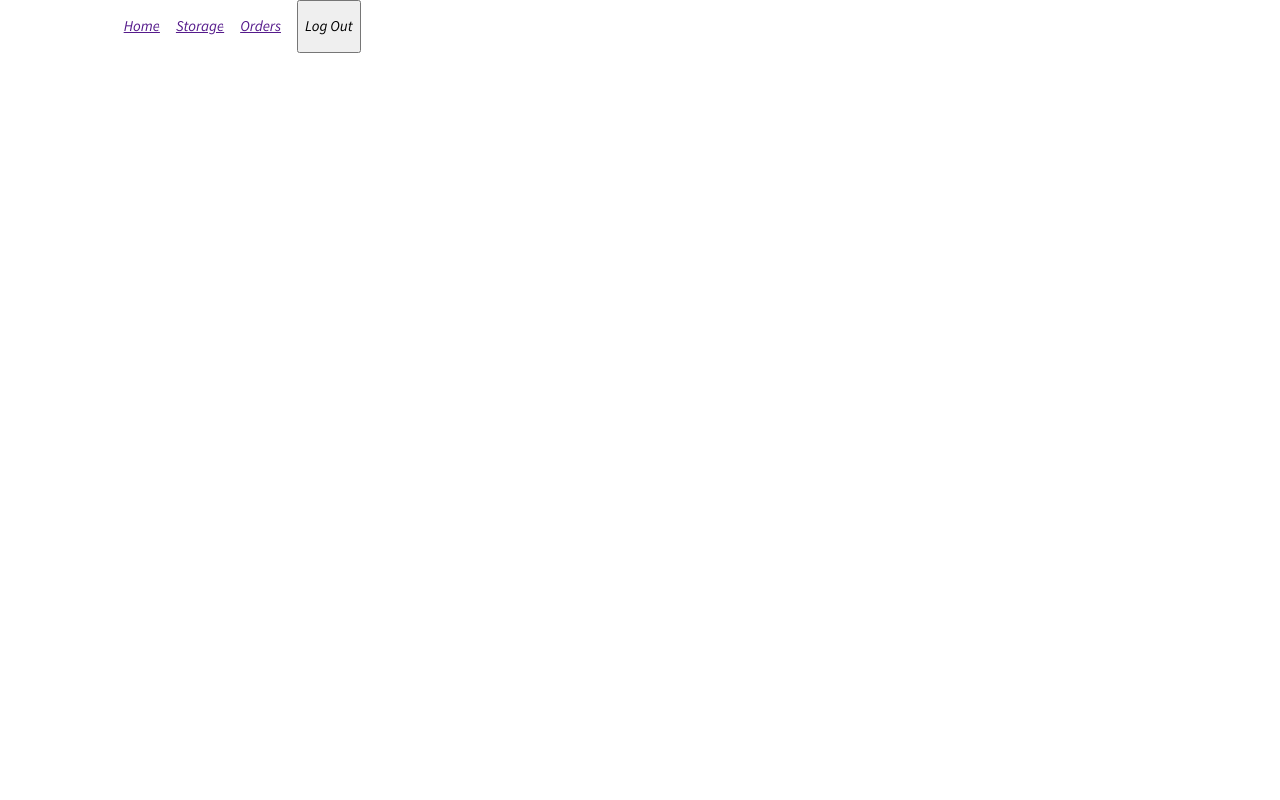
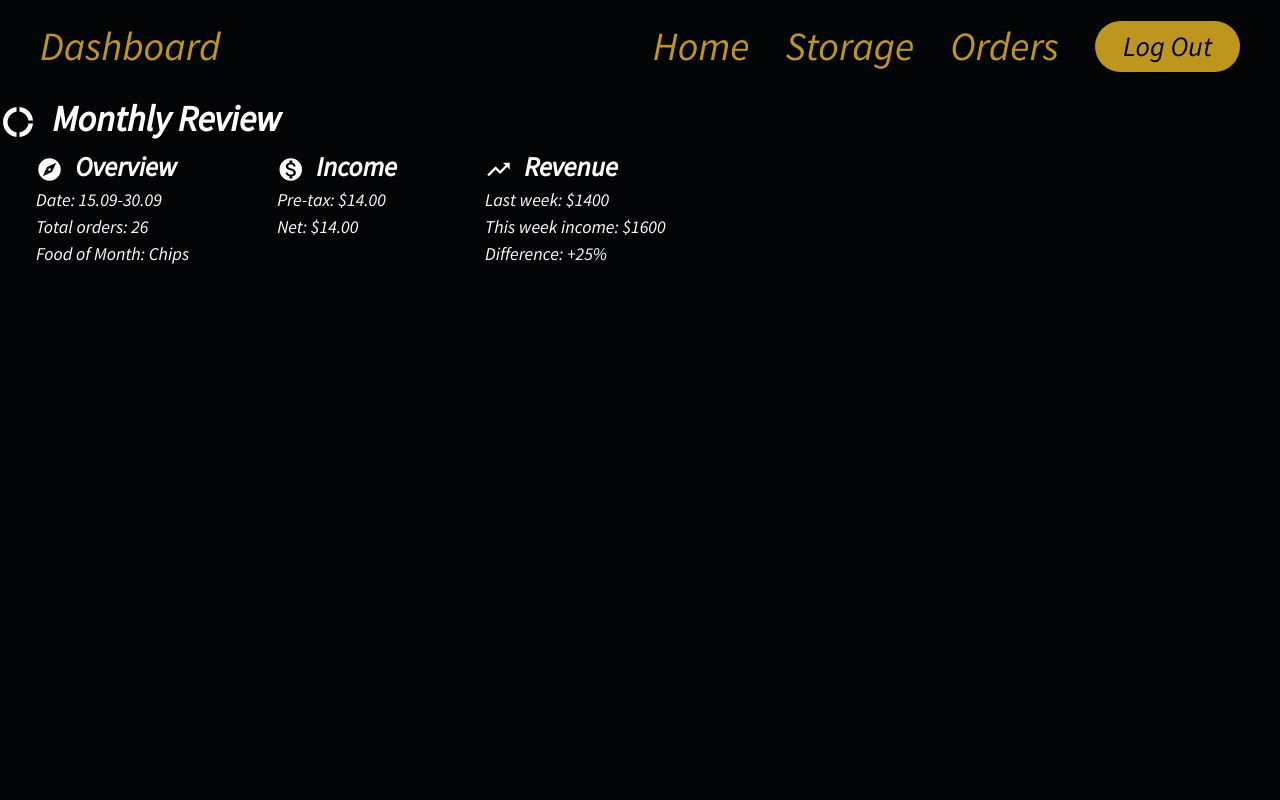
Before and after one commit to MintMissy/Restaurant, a PHP site: page /sample.html in a window 1280 px wide. Run offline with PHP 8.4, Linux system fonts and the light colour scheme.

Commit message:
Code header structure and 70% styles

```diff
--- /dev/null
+++ b/css/_dashboard.scss
@@ -0,0 +1,22 @@
+.dashboard {
+  background: var(--clr-dark);
+}
+
+.nav {
+  justify-content: space-between;
+  align-items: center;
+  padding: 0.5em 1em;
+}
+
+.nav-right {
+  --gap: 0;
+  --flow-space: 2.25rem;
+  align-items: center;
+}
+
+.nav-right__links {
+  --gap: 0;
+  --flow-space: 2.25rem;
+  margin: 0;
+  list-style: none;
+}
--- a/css/main.css
+++ b/css/main.css
@@ -11,11 +11,10 @@
   --clr-white--shade: hsl(0, 0%, 92%);
   --clr-error: hsl(4, 100%, 48%);
   --clr-warning: hsl(41, 100%, 50%);
-  --fs-800: 3.5rem;
-  --fs-700: 1.5rem;
-  --fs-600: 1rem;
-  --fs-500: 1rem;
-  --fs-400: 0.9375rem;
+  --fs-700: 2.5rem;
+  --fs-600: 2rem;
+  --fs-500: 1.75rem;
+  --fs-400: 1.125rem;
   --fs-300: 1rem;
   --fs-200: 0.875rem;
   --ff-roboto: 'Roboto', sans-serif;
@@ -60,12 +59,12 @@ html:focus-within {
 
 /* Set core body defaults */
 body {
+  min-height: 100vh;
   font-family: var(--ff-sans);
   font-size: var(--fs-400);
+  line-height: 1.5;
   color: var(--clr-white);
-  min-height: 100vh;
   text-rendering: optimizeSpeed;
-  line-height: 1.5;
 }
 
 /* A elements that don't have a class get default styles */
@@ -76,8 +75,8 @@ a:not([class]) {
 /* Make images easier to work with */
 img,
 picture {
+  display: block;
   max-width: 100%;
-  display: block;
 }
 
 /* Inherit fonts for inputs and buttons */
@@ -88,6 +87,11 @@ select {
   font: inherit;
 }
 
+a {
+  text-decoration: none;
+  color: unset;
+}
+
 /* Remove all animations, transitions and smooth scroll for people that prefer not to see them */
 @media (prefers-reduced-motion: reduce) {
   html:focus-within {
@@ -96,13 +100,13 @@ select {
   *,
   *::before,
   *::after {
+    scroll-behavior: auto !important;
+    -webkit-transition-duration: 0.01ms !important;
+            transition-duration: 0.01ms !important;
     -webkit-animation-duration: 0.01ms !important;
             animation-duration: 0.01ms !important;
     -webkit-animation-iteration-count: 1 !important;
             animation-iteration-count: 1 !important;
-    -webkit-transition-duration: 0.01ms !important;
-            transition-duration: 0.01ms !important;
-    scroll-behavior: auto !important;
   }
 }
 
@@ -114,12 +118,6 @@ select {
   display: -ms-flexbox;
   display: flex;
   gap: var(--gap, 1rem);
-}
-
-.vertical-center {
-  -webkit-box-align: center;
-      -ms-flex-align: center;
-          align-items: center;
 }
 
 .grid {
@@ -135,6 +133,10 @@ select {
 
 .flow--space--small {
   --flow-space: .75rem;
+}
+
+.flow--horizontal > *:where(:not(:first-child)) {
+  margin-left: var(--flow-space, 1rem);
 }
 
 .container {
@@ -246,6 +248,60 @@ select {
 }
 
 /* ======================== */
+/*       Google Icons       */
+/* ======================== */
+.material-icons {
+  vertical-align: middle;
+  font-size: inherit;
+}
+
+h1 > .material-icons,
+h2 > .material-icons {
+  margin-right: 0.25em;
+}
+
+p > .material-icons {
+  margin-right: 1em;
+}
+
+/* ======================== */
 /*        Components        */
 /* ======================== */
+.btn {
+  border: none;
+  border-radius: 1em;
+  padding: 0.35em 1em;
+}
+
+/* ======================== */
+/*         Imports          */
+/* ======================== */
+.dashboard {
+  background: var(--clr-dark);
+}
+
+.nav {
+  -webkit-box-pack: justify;
+      -ms-flex-pack: justify;
+          justify-content: space-between;
+  -webkit-box-align: center;
+      -ms-flex-align: center;
+          align-items: center;
+  padding: 0.5em 1em;
+}
+
+.nav-right {
+  --gap: 0;
+  --flow-space: 2.25rem;
+  -webkit-box-align: center;
+      -ms-flex-align: center;
+          align-items: center;
+}
+
+.nav-right__links {
+  --gap: 0;
+  --flow-space: 2.25rem;
+  margin: 0;
+  list-style: none;
+}
 /*# sourceMappingURL=main.css.map */
--- a/css/main.scss
+++ b/css/main.scss
@@ -16,11 +16,10 @@
 
 
   // Font sizes
-  --fs-800: 3.5rem;
-  --fs-700: 1.5rem;
-  --fs-600: 1rem;
-  --fs-500: 1rem;
-  --fs-400: 0.9375rem;
+  --fs-700: 2.5rem;
+  --fs-600: 2rem;
+  --fs-500: 1.75rem;
+  --fs-400: 1.125rem;
   --fs-300: 1rem;
   --fs-200: 0.875rem;
 
@@ -67,12 +66,12 @@ html:focus-within {
 
 /* Set core body defaults */
 body {
+  min-height: 100vh;
   font-family: var(--ff-sans);
   font-size: var(--fs-400);
+  line-height: 1.5;
   color: var(--clr-white);
-  min-height: 100vh;
   text-rendering: optimizeSpeed;
-  line-height: 1.5;
 }
 
 /* A elements that don't have a class get default styles */
@@ -83,8 +82,8 @@ a:not([class]) {
 /* Make images easier to work with */
 img,
 picture {
+  display: block;
   max-width: 100%;
-  display: block;
 }
 
 /* Inherit fonts for inputs and buttons */
@@ -93,6 +92,11 @@ button,
 textarea,
 select {
   font: inherit;
+}
+
+a {
+  text-decoration: none;
+  color: unset;
 }
 
 /* Remove all animations, transitions and smooth scroll for people that prefer not to see them */
@@ -104,10 +108,10 @@ select {
   *,
   *::before,
   *::after {
+    scroll-behavior: auto !important;
+    transition-duration: 0.01ms !important;
     animation-duration: 0.01ms !important;
     animation-iteration-count: 1 !important;
-    transition-duration: 0.01ms !important;
-    scroll-behavior: auto !important;
   }
 }
 
@@ -119,16 +123,12 @@ select {
 // Display classes
 .flex {
   display: flex;
-  gap: var(--gap, 1rem)
-}
-
-.vertical-center {
-  align-items: center;
+  gap: var(--gap, 1rem);
 }
 
 .grid {
   display: flex;
-  gap: var(--gap, 1rem)
+  gap: var(--gap, 1rem);
 }
 
 .flow>*:where(:not(:first-child)) {
@@ -137,6 +137,10 @@ select {
 
 .flow--space--small {
   --flow-space: .75rem;
+}
+
+.flow--horizontal>*:where(:not(:first-child)) {
+  margin-left: var(--flow-space, 1rem);
 }
 
 .container {
@@ -250,6 +254,24 @@ select {
 }
 
 /* ======================== */
+/*       Google Icons       */
+/* ======================== */
+
+.material-icons {
+  vertical-align: middle;
+  font-size: inherit;
+}
+
+h1>.material-icons,
+h2>.material-icons {
+  margin-right: 0.25em;
+}
+
+p>.material-icons {
+  margin-right: 1em;
+}
+
+/* ======================== */
 /*        Components        */
 /* ======================== */
 
@@ -257,8 +279,15 @@ select {
 
 .primary-navigation {}
 
-.btn {}
-
-.icon {}
+.btn {
+  border: none;
+  border-radius: 1em;
+  padding: 0.35em 1em;
+}
 
 .card {}
+
+/* ======================== */
+/*         Imports          */
+/* ======================== */
+@import "_dashboard.scss";
--- a/sample.html
+++ b/sample.html
@@ -4,28 +4,81 @@
     <meta charset="UTF-8" />
     <meta http-equiv="X-UA-Compatible" content="IE=edge" />
     <meta name="viewport" content="width=device-width, initial-scale=1.0" />
-    <title>Document</title>
+    <title>Dashboard - Restaurant</title>
+    <link
+      href="https://fonts.googleapis.com/icon?family=Material+Icons"
+      rel="stylesheet"
+    />
     <link rel="stylesheet" href="css/main.css" />
   </head>
-  <body>
+  <body class="dashboard">
+    <!-- Navigation -->
     <header class="primary-header">
-      <nav class="nav flex">
-        <div class="nav__current-page">Dashboard</div>
-        <ul class="nav__list flex">
-          <li class="nav-item capitalize"><a href="">home</a></li>
-          <li class="nav-item capitalize"><a href="">storage</a></li>
-          <li class="nav-item capitalize"><a href="">orders</a></li>
-        </ul>
-        <button class="log-out capitalize">log out</button>
+      <nav class="nav flex fs-700 text-primary">
+        <div class="nav-current-page">Dashboard</div>
+        <div class="nav-right flex flow--horizontal">
+          <ul class="nav-right__links flex flow--horizontal">
+            <li class="nav-item capitalize"><a href="">home</a></li>
+            <li class="nav-item capitalize"><a href="">storage</a></li>
+            <li class="nav-item capitalize"><a href="">orders</a></li>
+          </ul>
+          <a href="">
+            <button class="log-out btn bg-primary fs-500 capitalize">
+              log out
+            </button>
+          </a>
+        </div>
       </nav>
     </header>
+
     <main>
       <div class="grid grid-container--dashboard">
-        <div class="card card--review"></div>
+        <!-- Review Card -->
+        <div class="card card--review">
+          <h1>
+            <i class="material-icons">donut_large</i>
+            Monthly Review
+          </h1>
+          <div class="review-content flex">
+            <div class="container">
+              <h2>
+                <i class="material-icons">explore</i>
+                Overview
+              </h2>
+              <p>Date: <span>15.09-30.09 </span></p>
+              <p>Total orders: <span>26</span></p>
+              <p>Food of Month: <span>Chips</span></p>
+            </div>
+            <div class="container">
+              <h2>
+                <span class="material-icons">monetization_on</span>
+                Income
+              </h2>
+              <p>Pre-tax: <span>$14.00</span></p>
+              <p>Net: <span>$14.00</span></p>
+            </div>
+            <div class="container">
+              <h2>
+                <span class="material-icons">trending_up</span>
+                Revenue
+              </h2>
+              <p class="week-review__content-progress">Last week: $1400</p>
+              <p class="week-review__content-progress">
+                This week income: $1600
+              </p>
+              <p class="week-review__content-progress">Difference: +25%</p>
+            </div>
+          </div>
+        </div>
+        <!-- Orders Card -->
         <div class="card card--orders"></div>
+        <!-- Statistics Card -->
         <div class="card card--statistics"></div>
+        <!-- Storage Card -->
         <div class="card card--storage"></div>
+        <!-- Marketing Card -->
         <div class="card card--marketing"></div>
+        <!-- Employees Card -->
         <div class="card card--employees"></div>
       </div>
     </main>
```
Also changed, not shown: 1 other file.
